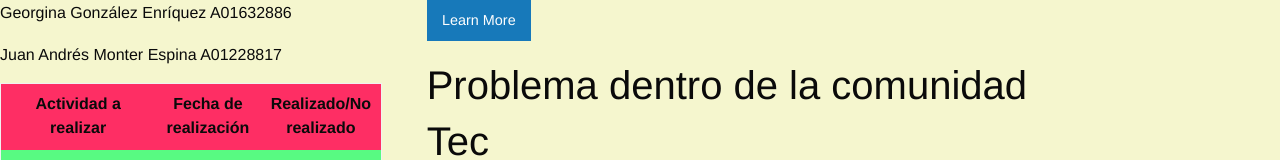
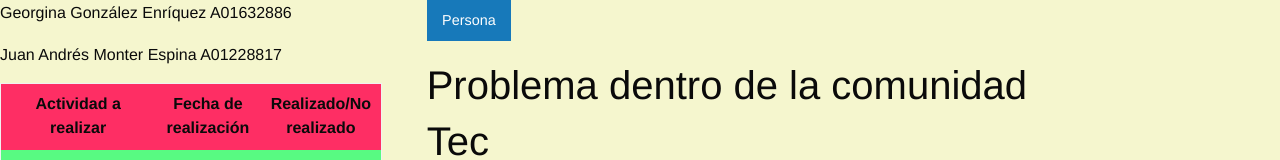
Before and after one commit to Souless911/DisenoProject, a plain HTML site: page index.html in a window 1280 px wide. Shown: the top 160 px of the page. Drawn offline with Linux system fonts and the light colour scheme; a script that the page names is missing.

Commit message:
Update index.html

```diff
--- a/index.html
+++ b/index.html
@@ -83,7 +83,7 @@
   </div>
   <div class="small-6 cell">
 
-  <a href="https://rawgit.com/ggonzaleze/DisenoProject/master/persona.html" class="button">Learn More</a>
+  <a href="https://rawgit.com/ggonzaleze/DisenoProject/master/persona.html" class="button"> Persona </a>
   <h2> Problema dentro de la comunidad Tec </h2>
   <br></br>
 
```
